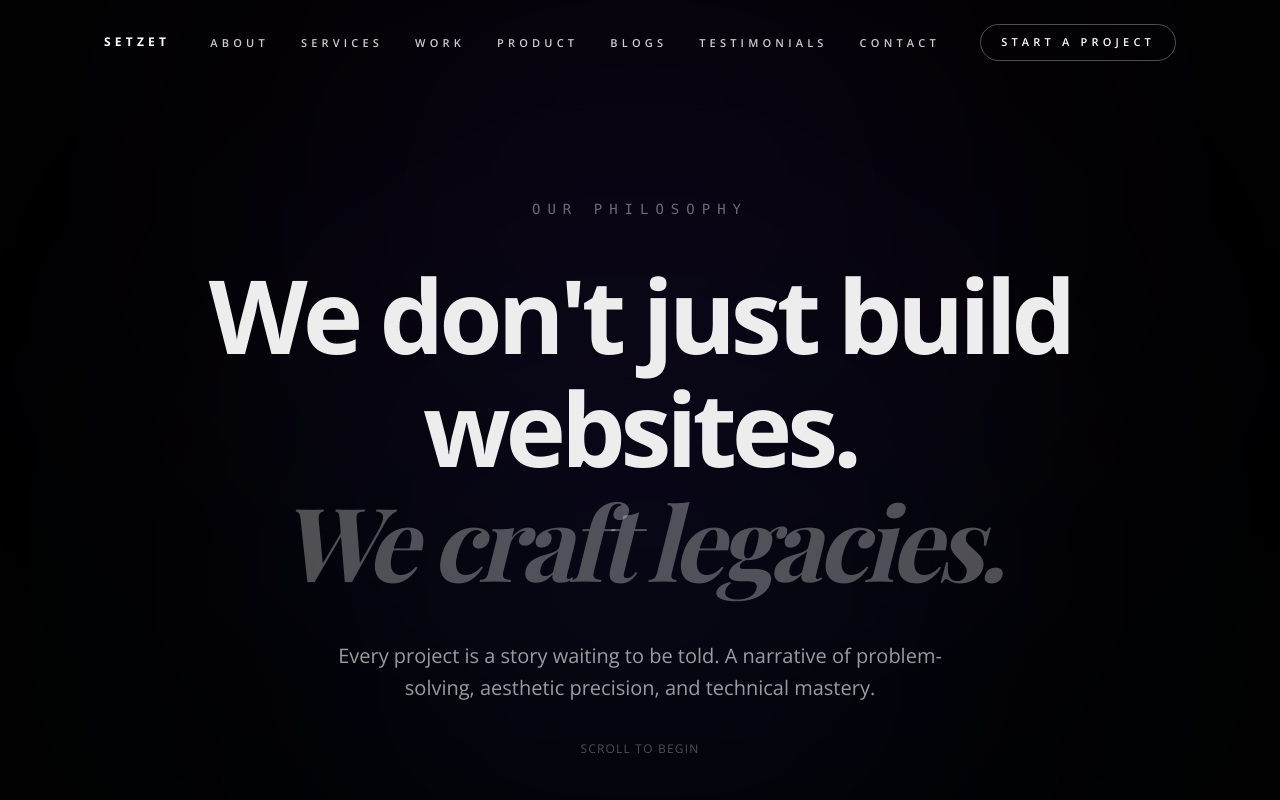
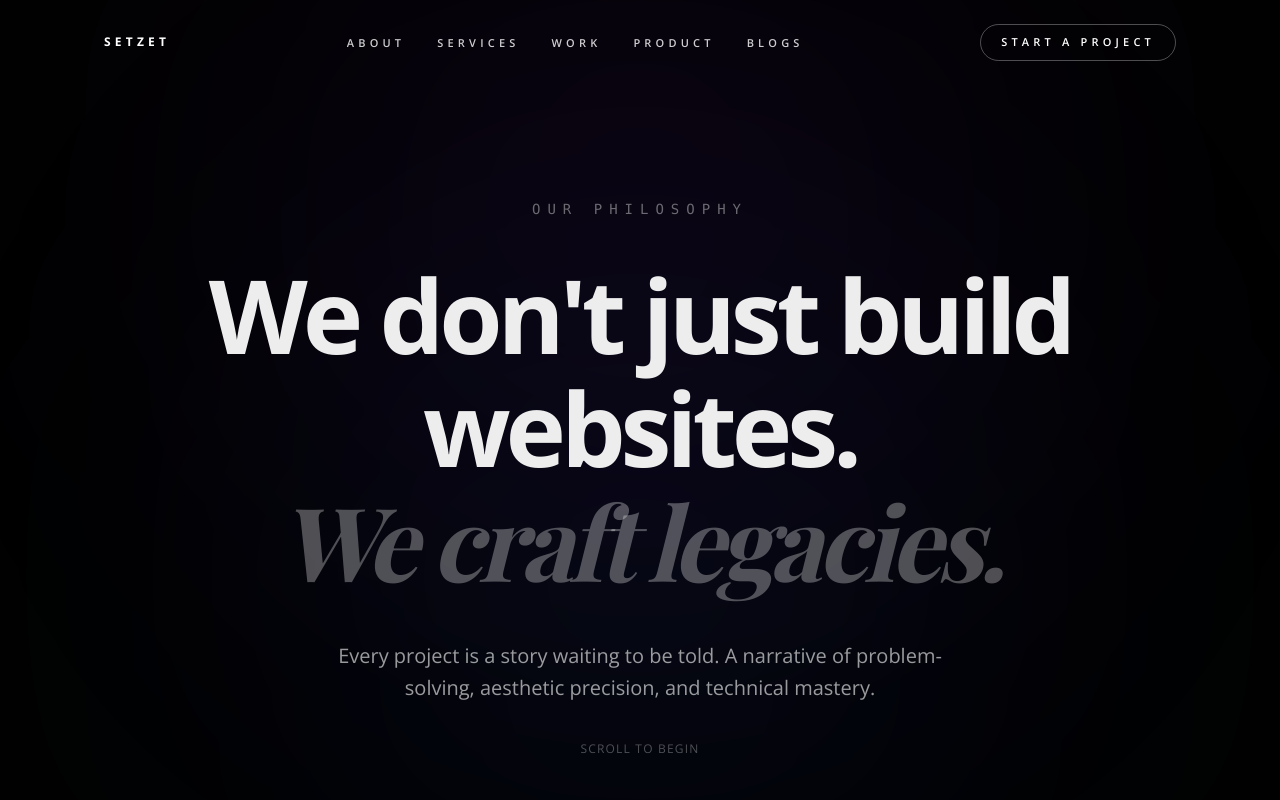
Before and after one commit to wasimfaiz/agency-website-2, a Next.js app: page /work in a window 1280 px wide. Shown: the top 800 px of the page. Built offline with nearby package versions, Linux system fonts and the light colour scheme; a web font is replaced by a local one.

Commit message:
removed nav of testimonial, contact

```diff
--- a/src/components/Navbar.tsx
+++ b/src/components/Navbar.tsx
@@ -80,12 +80,6 @@ export default function Navbar({ forceDarkAtTop = false }: { forceDarkAtTop?: bo
             <NavLink href="/blogs" isScrolled={useDarkTheme}>
               Blogs
             </NavLink>
-            <NavLink href="/#testimonials" isScrolled={useDarkTheme}>
-              Testimonials
-            </NavLink>
-            <NavLink href="/#contact" isScrolled={useDarkTheme}>
-              Contact
-            </NavLink>
           </nav>
           <div className="flex items-center gap-3">
             <Link
@@ -155,12 +149,6 @@ export default function Navbar({ forceDarkAtTop = false }: { forceDarkAtTop?: bo
         <Link className="block py-2 transition hover:text-black" href="/blogs">
           Blogs
         </Link>
-        <Link className="block py-2 transition hover:text-black" href="/#testimonials">
-          Testimonials
-        </Link>
-        <Link className="block py-2 transition hover:text-black" href="/#contact">
-          Contact
-        </Link>
       </div>
     </>
   );
```
